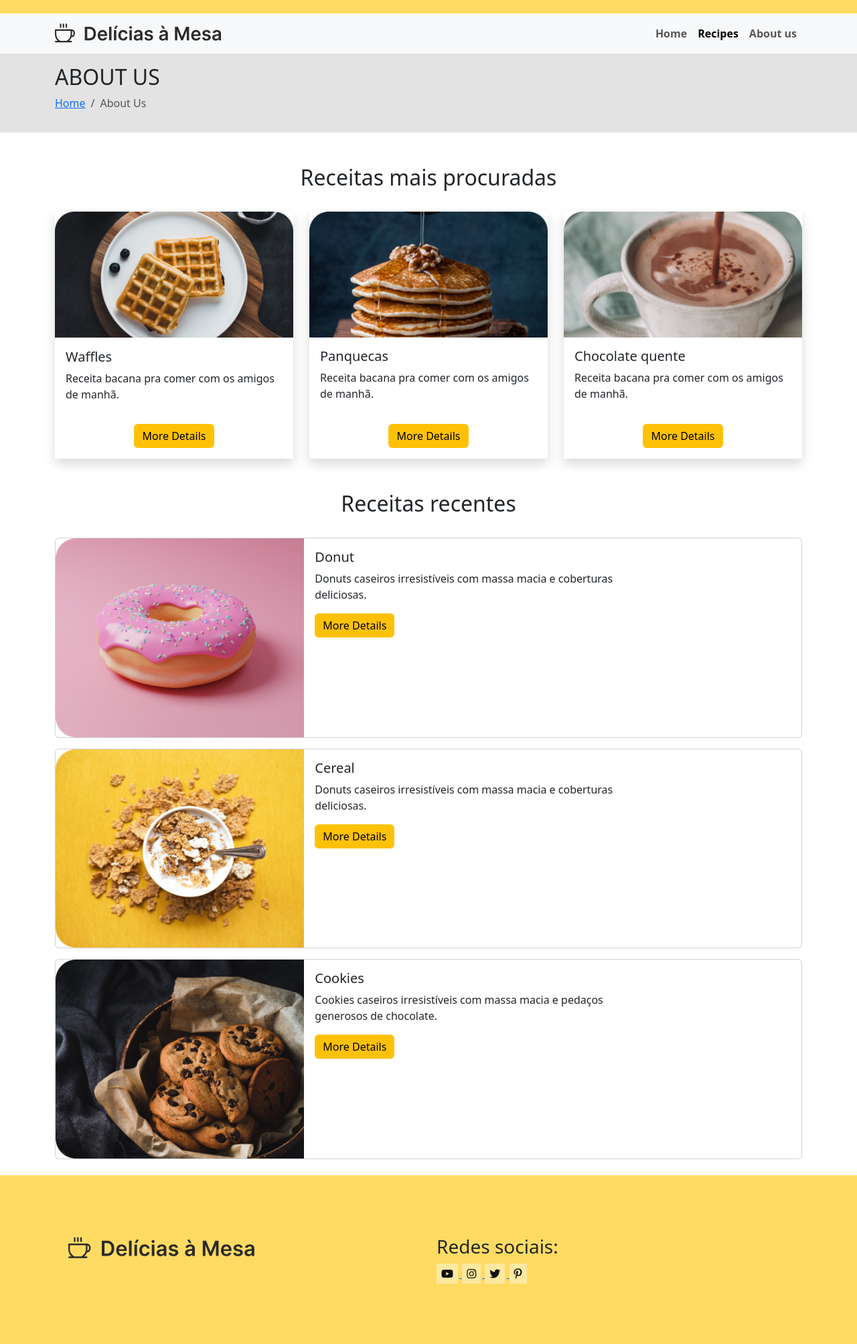
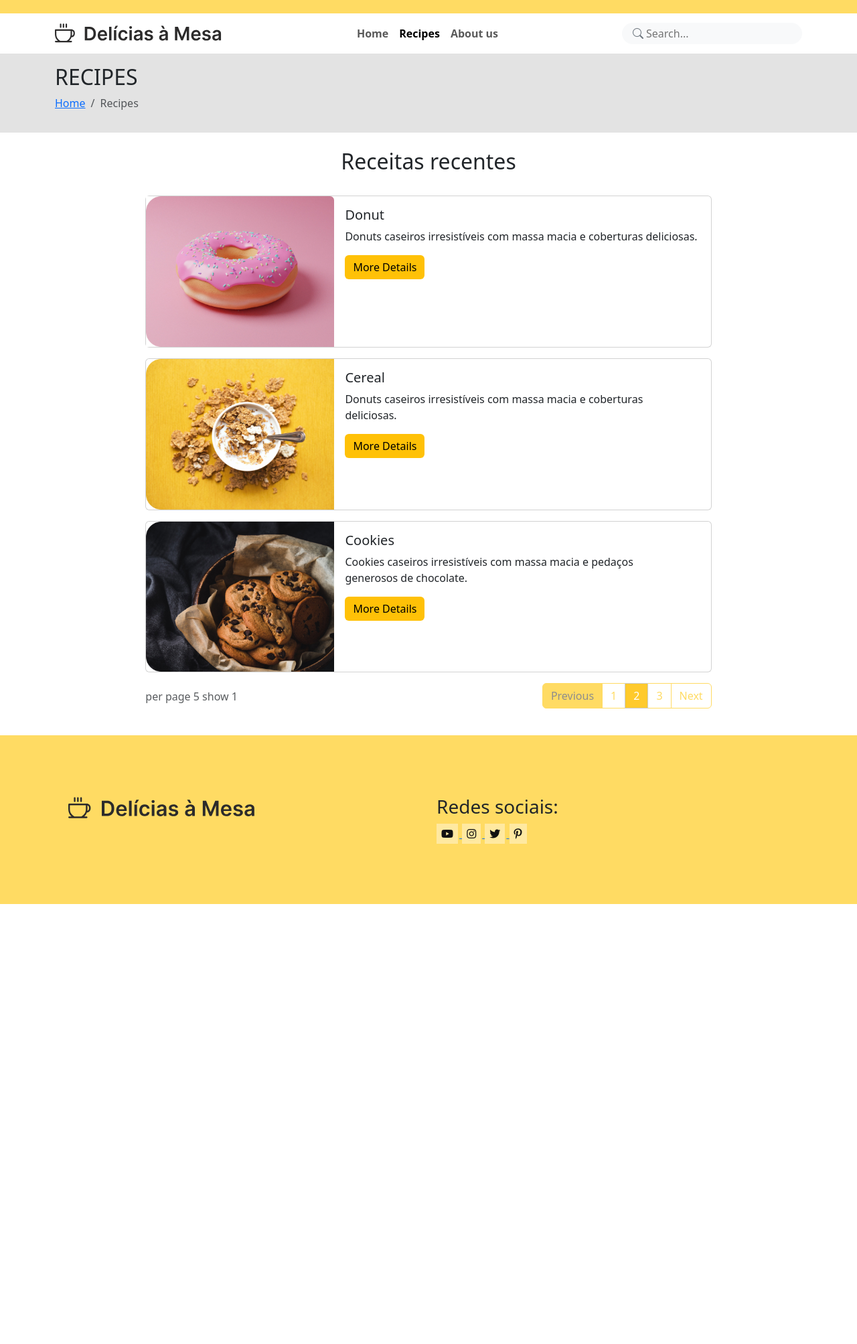
Before and after one commit to sabuj-khan/recipe-project, a Laravel app: page /recipes in a window 1280 px wide. Shown: the whole page at 67% size. After the commit the page ends 1350 px from the top, so only its background shows below. Run offline with Laravel 10, Linux system fonts and the light colour scheme; some libraries are stand-ins or nearby versions.

Commit message:
recipe-project

```diff
--- a/resources/views/components/frontend/breadcrumb.blade.php
+++ b/resources/views/components/frontend/breadcrumb.blade.php
@@ -2,10 +2,10 @@
 <section class="breadcrumb-area py-3">
     <div class="container">
         <nav aria-label="breadcrumb">
-            <h2 class="text-uppercase text-dark">About Us</h2>
+            <h2 class="text-uppercase text-dark">@yield('title')</h2>
             <ol class="breadcrumb align-center ">
                 <li class="breadcrumb-item"><a href="{{ route('home') }}">Home</a></li>
-                <li class="breadcrumb-item active" aria-current="page">About Us</li>
+                <li class="breadcrumb-item active" aria-current="page">@yield('title')</li>
             </ol>
         </nav>
     </div>
--- a/resources/views/components/frontend/recipe/recent-recipes.blade.php
+++ b/resources/views/components/frontend/recipe/recent-recipes.blade.php
@@ -1,16 +1,36 @@
+<style>
+    .pagination  .page-item.active>.page-link,
+    .page-link.active {
+        background-color: #FFCA2C;
+        border-color: #cbcbcc;
+        color: #fff;
+    }
+    .pagination  .page-item.disabled>.page-link,
+    .page-link.disabled {
+        background-color: #FFDB63;
+        color: #8d8d8d;
+    }
+
+    .pagination .page-item .page-link {
+        border-color: #FFDB63;
+        color: #FFDB63;
+    }
+</style>
 <section class="recent-recipe">
-    <div class="container">
     <h2 class="text-center py-4">Receitas recentes</h2>
-        <div class="card mb-3">
+    <div class="row justify-content-center">
+        <div class="col-md-8">
+            <div class="card mb-3 rounded-start">
                 <div class="row g-0">
                     <div class="col-md-4">
-                    <img src="{{ asset('assets/images/recent-recipe1.jpg') }}" class="img-fluid rounded-start"
+                        <img src="{{ asset('assets/images/recent-recipe1.jpg') }}" style="height: 100%; width: 100%;" class="img-fluid rounded-md-start rounded-start-0 rounded-md-top-0 rounded-top"
                             alt="...">
                     </div>
                     <div class="col-md-8">
-                    <div class="card-body" style="max-width: 540px;">
+                        <div class="card-body">
                             <h5 class="card-title">Donut</h5>
-                        <p class="card-text">Donuts caseiros irresistíveis com massa macia e coberturas deliciosas.</p>
+                            <p class="card-text">Donuts caseiros irresistíveis com massa macia e coberturas deliciosas.
+                            </p>
                             <div class="d-flex my-3">
                                 <a href="#" class="btn btn-warning border-0">More Details</a>
                             </div>
@@ -18,7 +38,8 @@
                     </div>
                 </div>
             </div>
-
+        </div>
+        <div class="col-md-8">
             <div class="card mb-3">
                 <div class="row g-0">
                     <div class="col-md-4">
@@ -28,7 +49,8 @@
                     <div class="col-md-8">
                         <div class="card-body" style="max-width: 540px;">
                             <h5 class="card-title">Cereal</h5>
-                        <p class="card-text">Donuts caseiros irresistíveis com massa macia e coberturas deliciosas.</p>
+                            <p class="card-text">Donuts caseiros irresistíveis com massa macia e coberturas deliciosas.
+                            </p>
                             <div class="d-flex my-3">
                                 <a href="#" class="btn btn-warning border-0">More Details</a>
                             </div>
@@ -36,7 +58,8 @@
                     </div>
                 </div>
             </div>
-
+        </div>
+        <div class="col-md-8">
             <div class="card mb-3">
                 <div class="row g-0">
                     <div class="col-md-4">
@@ -56,4 +79,25 @@
                 </div>
             </div>
         </div>
+        <div class="col-md-8 d-flex justify-content-between">
+            <div class=" text-muted pt-2">
+                per page 5 show 1
+            </div>
+            <nav aria-label="...">
+                <ul class="pagination">
+                    <li class="page-item disabled">
+                        <a class="page-link">Previous</a>
+                    </li>
+                    <li class="page-item"><a class="page-link" href="#">1</a></li>
+                    <li class="page-item active" aria-current="page">
+                        <a class="page-link" href="#">2</a>
+                    </li>
+                    <li class="page-item"><a class="page-link" href="#">3</a></li>
+                    <li class="page-item">
+                        <a class="page-link" href="#">Next</a>
+                    </li>
+                </ul>
+            </nav>
+        </div>
+    </div>
 </section>
--- a/resources/views/components/frontend/recipe/recipes.blade.php
+++ b/resources/views/components/frontend/recipe/recipes.blade.php
@@ -1,43 +1,9 @@
-<section class="recipes">
-    <div class="container py-4">
-        <h2 class="text-center py-4">Receitas mais procuradas</h2>
-        <div class="row row-cols-1 row-cols-md-3 g-4">
-            <div class="col">
-                <div class="card h-100 shadow rounded-0 border-0">
-                    <img src="{{ asset('assets/images/feature1.jpg') }}" class="card-img-top" alt="...">
-                    <div class="card-body">
-                        <h5 class="card-title">Waffles</h5>
-                        <p class="card-text">Receita bacana pra comer com os amigos de manhã.</p>
-                    </div>
-                    <div class="d-flex justify-content-center my-3">
-                        <a href="#" class="btn btn-warning border-0">More Details</a>
-                    </div>
-                </div>
-            </div>
-            <div class="col">
-                <div class="card h-100 shadow rounded-0 border-0">
-                    <img src="{{ asset('assets/images/feature2.jpg') }}" class="card-img-top" alt="...">
-                    <div class="card-body">
-                        <h5 class="card-title">Panquecas</h5>
-                        <p class="card-text">Receita bacana pra comer com os amigos de manhã.</p>
-                    </div>
-                    <div class="d-flex justify-content-center my-3">
-                        <a href="#" class="btn btn-warning border-0">More Details</a>
-                    </div>
-                </div>
-            </div>
-            <div class="col">
-                <div class="card h-100 shadow rounded-0 border-0">
-                    <img src="{{ asset('assets/images/feature3.jpg') }}" class="card-img-top" alt="...">
-                    <div class="card-body">
-                        <h5 class="card-title">Chocolate quente</h5>
-                        <p class="card-text">Receita bacana pra comer com os amigos de manhã.</p>
-                    </div>
-                    <div class="d-flex justify-content-center my-3">
-                        <a href="#" class="btn btn-warning border-0">More Details</a>
-                    </div>
-                </div>
-            </div>
+<section class="col-md-3 side-bar pt-5">
+    <div class="card p-4 mt-5 sticky-top">
+        <div>
+            <select id="recipe_type" class=" form-control">
+                <option value="">Select Recipe Type</option>
+            </select>
         </div>
     </div>
 </section>
--- a/resources/views/layouts/app.blade.php
+++ b/resources/views/layouts/app.blade.php
@@ -11,6 +11,8 @@
     <link rel="shortcut icon" type="image/x-icon" href="{{ asset('assets/images/favicon.png') }}">
     <!-- Latest Bootstrap min CSS -->
     <link href="https://cdn.jsdelivr.net/npm/bootstrap@5.3.2/dist/css/bootstrap.min.css" rel="stylesheet" integrity="sha384-T3c6CoIi6uLrA9TneNEoa7RxnatzjcDSCmG1MXxSR1GAsXEV/Dwwykc2MPK8M2HN" crossorigin="anonymous">
+    <!-- Option 1: Include in HTML -->
+<link rel="stylesheet" href="https://cdn.jsdelivr.net/npm/bootstrap-icons@1.3.0/font/bootstrap-icons.css">
     <!-- Google Font -->
     <link href="https://fonts.googleapis.com/css?family=Roboto:100,100i,300,300i,400,400i,500,500i,700,700i,900,900i" rel="stylesheet">
     <!-- FontAwesome CSS -->
--- a/resources/views/layouts/partials/header.blade.php
+++ b/resources/views/layouts/partials/header.blade.php
@@ -1,24 +1,60 @@
+<style>
+    .dropdown .dropdown-menu .dropdown-item.active{
+        background-color: #FFDB63;
+        color: #fff;
+    }
+</style>
 <header>
     <div id="seperator"></div>
-    <nav class="navbar navbar-expand-lg bg-body-tertiary">
+    <nav class="navbar navbar-expand-lg">
         <div class="container">
-            <a class="navbar-brand" href="#"><img src="{{ asset('assets/images/logo.svg') }}" alt="" width="250"></a>
+            <a class="navbar-brand" href="#"><img src="{{ asset('assets/images/logo.svg') }}" alt=""
+                    width="250"></a>
             <button class="navbar-toggler" type="button" data-bs-toggle="collapse" data-bs-target="#navbarNav"
                 aria-controls="navbarNav" aria-expanded="false" aria-label="Toggle navigation">
                 <span class="navbar-toggler-icon"></span>
             </button>
             <div class="collapse navbar-collapse" id="navbarNav">
-                <ul class="navbar-nav ms-auto">
+                <ul class="navbar-nav mx-auto">
                     <li class="nav-item">
-                        <a class="nav-link {{ Route::is('home') ? 'active' : '' }} fw-bold" aria-current="page" href="{{ route('home') }}">Home</a>
+                        <a class="nav-link {{ Route::is('home') ? 'active' : '' }} fw-bold" aria-current="page"
+                            href="{{ route('home') }}">Home</a>
+                    </li>
+                    <li class="nav-item dropdown">
+                        <a class="nav-link {{ Route::is('recipe') ? 'active' : '' }} fw-bold" type="button"
+                            data-bs-toggle="dropdown" aria-expanded="false" href="#">Recipes</a>
+                        <ul class="dropdown-menu dropdown-menu-end">
+                            <li><a class="dropdown-item border border-top-0 border-bottom-1 {{ Route::is('recipe') ? 'active' : '' }}" href="{{ route('recipe') }}">All</a></li>
+                            {{-- <li><hr></li> --}}
+                            <li><a class="dropdown-item" href="#">Another action</a></li>
+                            <li><a class="dropdown-item" href="#">Something else here</a></li>
+                        </ul>
                     </li>
                     <li class="nav-item">
-                        <a class="nav-link {{ Route::is('recipe') ? 'active' : '' }} fw-bold" href="{{ route('recipe') }}">Recipes</a>
-                    </li>
-                    <li class="nav-item">
-                        <a class="nav-link fw-bold  {{ Route::is('about') ? 'active' : '' }}" href="{{ route('about') }}">About us</a>
+                        <a class="nav-link fw-bold  {{ Route::is('about') ? 'active' : '' }}"
+                            href="{{ route('about') }}">About us</a>
                     </li>
                 </ul>
+                <div class=" position-relative">
+                    <div class="d-flex" style="">
+                        <button type="button"
+                            class=" rounded-start-5 bg-light border border-0 ps-3 pe-0 fs-6 text-secondary fw-semibold cursor"
+                            style="cursor: auto;">
+                            <i class="bi bi-search"></i>
+                        </button>
+                        <input type="text"
+                            class=" border border-0 rounded-end-5 bg-light focus-ring text-muted py-1 ps-1"
+                            placeholder="Search..." style="--bs-focus-ring-color: rgba(var(--bs-secondary-rgb), .0)">
+                    </div>
+                    <ul class="card card-body p-0 py-2 m-0 position-absolute mt-2 d-none">
+                        <li class=" list-unstyled px-3"><a href=""
+                                class="text-decoration-none text-muted">sdfsdf</a></li>
+                        <li class=" list-unstyled px-3"><a href=""
+                                class=" text-decoration-none text-muted">sdfsdfdfdfg</a></li>
+                        <li class=" list-unstyled px-3"><a href=""
+                                class=" text-decoration-none text-muted">Recipe Not Found</a></li>
+                    </ul>
+                </div>
             </div>
         </div>
     </nav>
--- a/resources/views/pages/frontend/about/index.blade.php
+++ b/resources/views/pages/frontend/about/index.blade.php
@@ -1,5 +1,5 @@
 @extends('layouts.app')
-@section('title', 'About')
+@section('title', 'About Us')
 
 
 @section('content')
--- a/resources/views/pages/frontend/recipe/index.blade.php
+++ b/resources/views/pages/frontend/recipe/index.blade.php
@@ -5,7 +5,6 @@
 @section('content')
 
     @include('components.frontend.breadcrumb')
-    @include('components.frontend.recipe.recipes')
+    {{-- @include('components.frontend.recipe.recipes') --}}
     @include('components.frontend.recipe.recent-recipes')
-
 @endsection
--- a/resources/views/pages/login-page.blade.php
+++ /dev/null
@@ -1 +0,0 @@
-<h1>This is our login page</h1>
```
Lines whose indentation alone changed are shown as unchanged.
